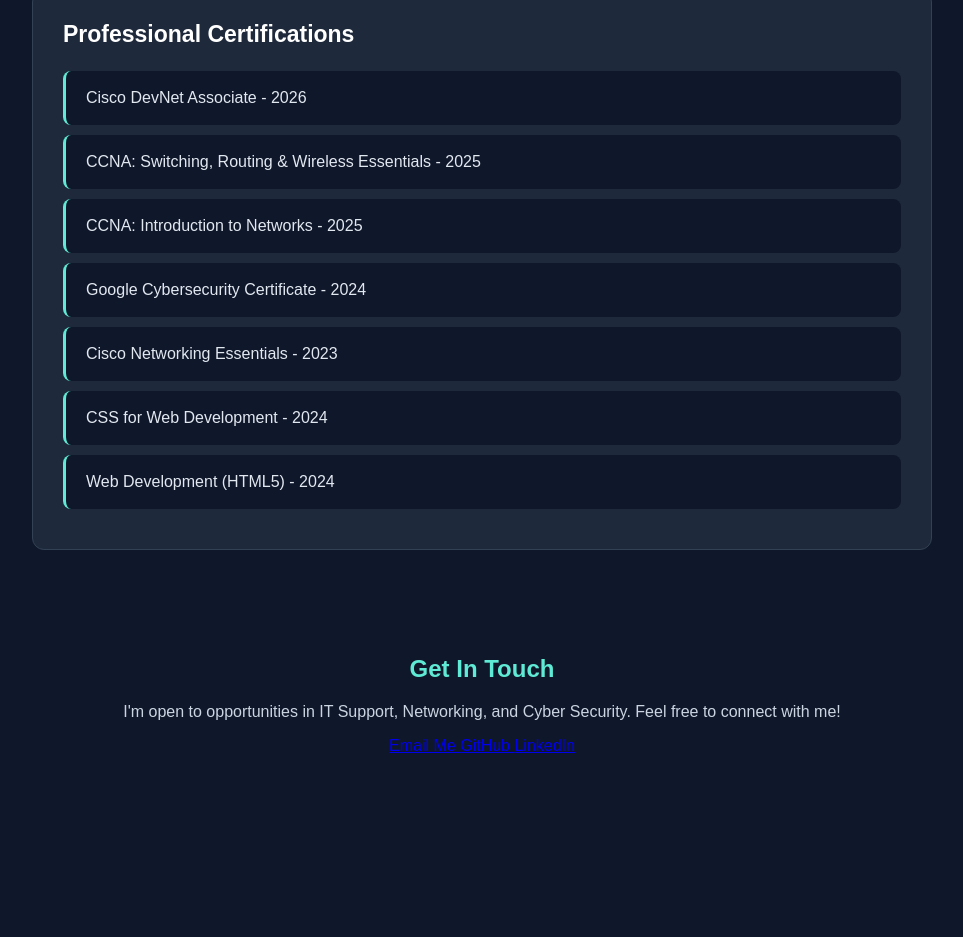
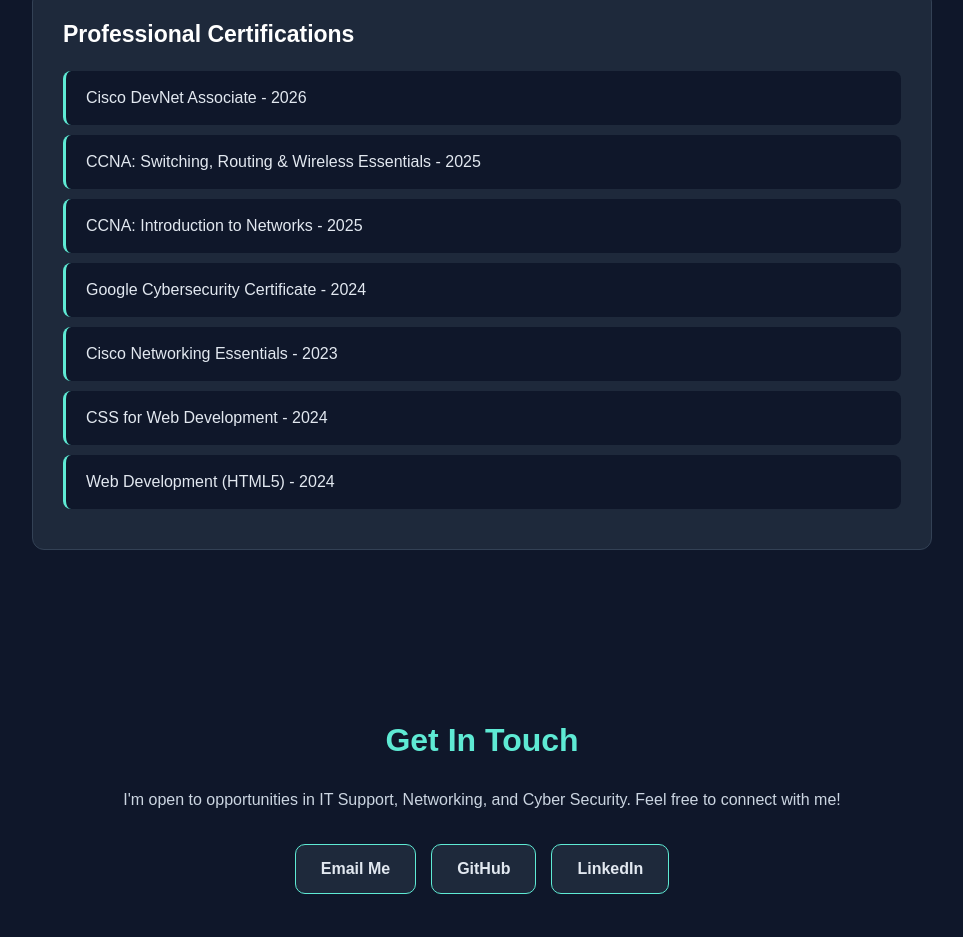
Before and after one commit to skarat05/portfolio, a plain HTML site: page index.html in a window 1280 px wide. Shown: the part 2053-2990 px from the top of the page, without its empty margins (158-1121 px from the left). Before the commit the page ends 2866 px from the top, so only its background shows below. Drawn offline with Linux system fonts and the light colour scheme.

Commit message:
Add styles for contact section
Added styles for the contact section including layout and hover effects.

```diff
--- a/style.css
+++ b/style.css
@@ -236,3 +236,47 @@
     border-left: 3px solid #5eead4;
     line-height: 1.5;
 }
+
+/* Contact section */
+
+#contact {
+    max-width: 900px;
+    margin: 60px auto;
+    padding: 40px 20px;
+}
+
+#contact h2 {
+    color: #5eead4;
+    font-size: 32px;
+}
+
+#contact p {
+    color: #cbd5e1;
+    line-height: 1.8;
+    margin-bottom: 30px;
+}
+
+.contact-links {
+    display: flex;
+    justify-content: center;
+    flex-wrap: wrap;
+    gap: 15px;
+}
+
+.contact-links a {
+    display: inline-block;
+    background-color: #1e293b;
+    color: #e2e8f0;
+    border: 1px solid #5eead4;
+    border-radius: 10px;
+    padding: 15px 25px;
+    text-decoration: none;
+    font-weight: 600;
+    transition: all 0.3s ease;
+}
+
+.contact-links a:hover {
+    background-color: #134e4a;
+    color: #5eead4;
+    transform: translateY(-3px);
+}
```
